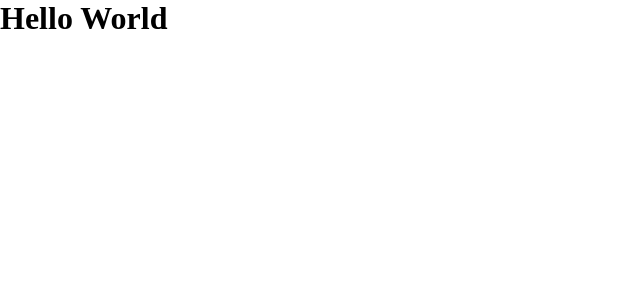
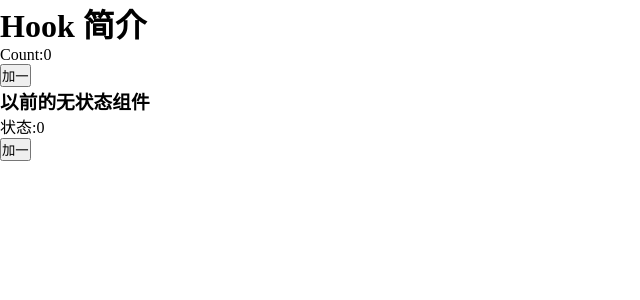
Before and after one commit to qiaozhididi/react-hook, a React (Create React App) app: page / in a window 1280 px wide. Shown: the top 300 px of the page, without its empty margins (0-640 px from the left). Built offline with nearby package versions, Linux system fonts and the light colour scheme.

Commit message:
hook简介

```diff
--- a/src/App.js
+++ b/src/App.js
@@ -1,9 +1,13 @@
 import "./App.css";
+import ClassDemo from "./ClassDemo";
+import FunDemo from "./FunDemo";
 
 function App() {
   return (
     <div>
-      <h1>Hello World</h1>
+      <h1>Hook 简介</h1>
+      <ClassDemo />
+      <FunDemo />
     </div>
   );
 }
--- /dev/null
+++ b/src/ClassDemo.jsx
@@ -0,0 +1,20 @@
+import React, { Component } from "react";
+
+export default class ClassDemo extends Component {
+  constructor(props) {
+    super(props);
+    this.state = {
+      count: 0,
+    };
+  }
+  render() {
+    return (
+      <div>
+        <p>Count:{this.state.count}</p>
+        <button onClick={() => this.setState({ count: this.state.count + 1 })}>
+          加一
+        </button>
+      </div>
+    );
+  }
+}
--- /dev/null
+++ b/src/FunDemo.jsx
@@ -0,0 +1,19 @@
+import React from "react";
+
+export default function FunDemo() {
+  const [count, setCount] = React.useState(0);
+
+  return (
+    <div>
+      <h3>以前的无状态组件</h3>
+      <p>状态:{count}</p>
+      <button
+        onClick={() => {
+          setCount(count + 1);
+        }}
+      >
+        加一
+      </button>
+    </div>
+  );
+}
```
Also changed, not shown: 1 other file (tests, documents, lock files or other folders).
